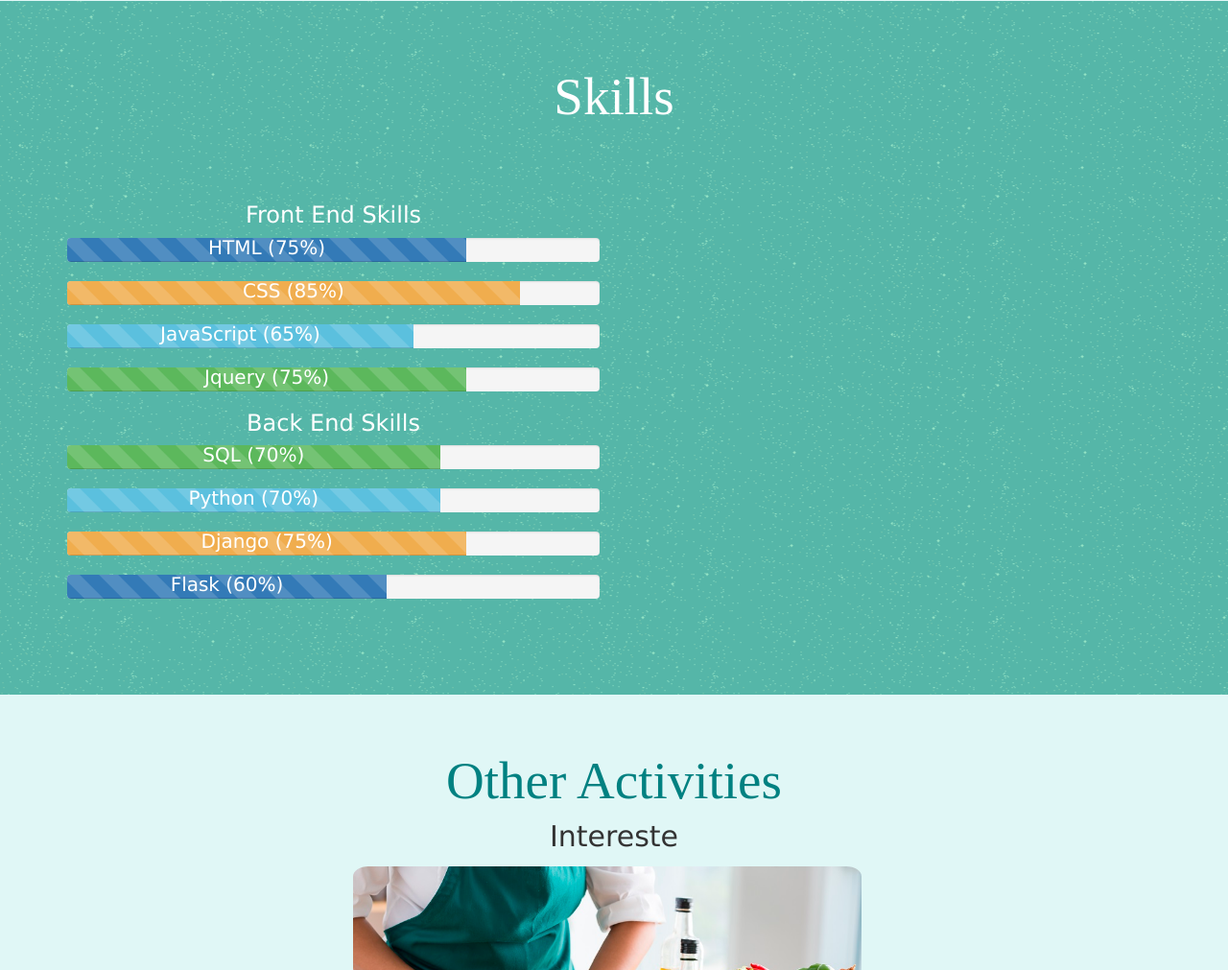
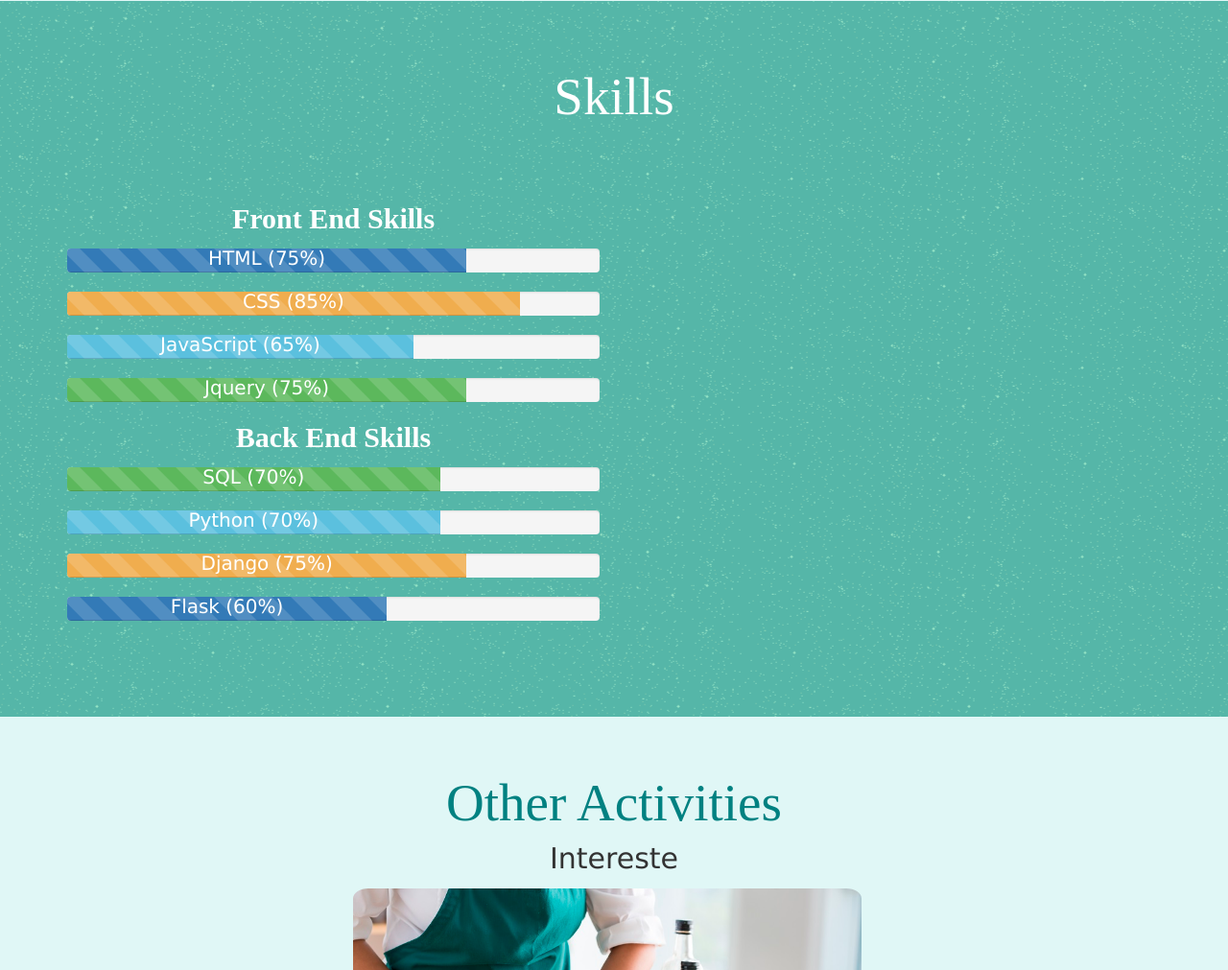
Before and after one commit to Dongaresupriya/portfolio, a plain HTML site: page index.html in a window 1280 px wide. Shown: the part 1726-2737 px from the top of the page at 96% size. Drawn offline with nearby package versions, Linux system fonts and the light colour scheme; a web font is replaced by a local one.

Commit message:
main.css

```diff
--- a/css/main.css
+++ b/css/main.css
@@ -420,6 +420,13 @@ body {
     font-size: 55px;
 	word-spacing: 5px;
 }
+.skills h3 {
+    font-size: 30px;
+    font-weight: 700;
+
+    margin-bottom: 15px;
+	font-family: 'Solway', serif;
+}
 
 .progress{
 	height: 25px;
```
